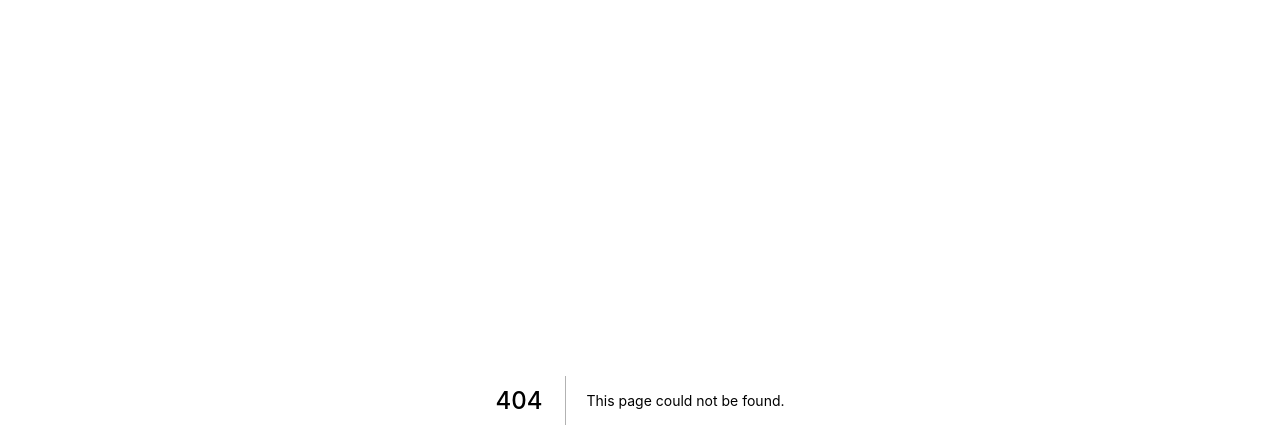
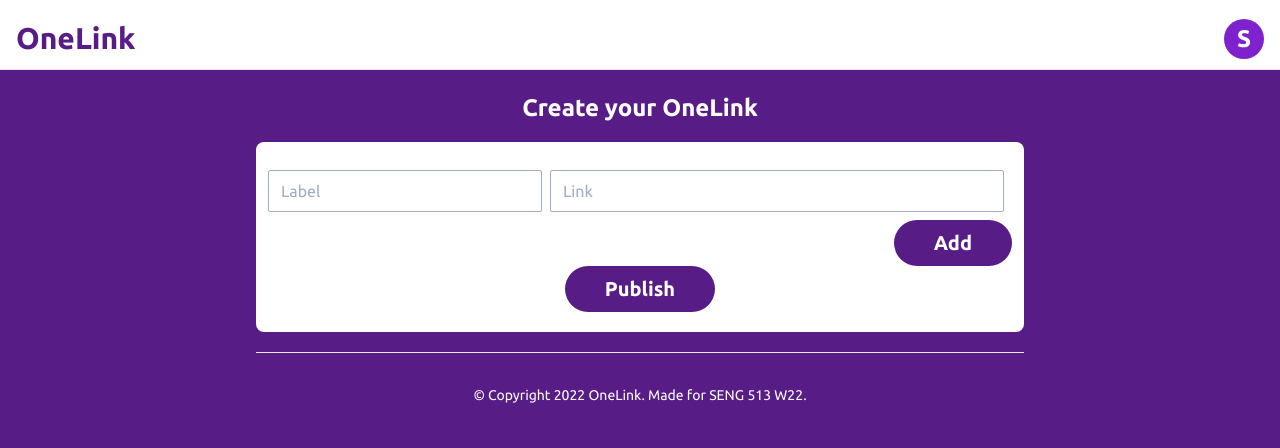
Before and after one commit to JCayabyab/onelink, a Next.js app: page /create in a window 1280 px wide. Before the commit this address had no page. Shown: the top 448 px of the page. Built offline with nearby package versions, Linux system fonts and the light colour scheme; sample sign-in values are in the browser's storage.

Commit message:
Add create form

```diff
--- /dev/null
+++ b/src/pages/create.tsx
@@ -0,0 +1,145 @@
+import { FormEvent, useCallback, useMemo, useState } from 'react';
+
+import { XCircleIcon } from '@heroicons/react/solid';
+
+import { Meta } from '@/layout/Meta';
+import { Main } from '@/templates/Main';
+
+interface ILinkInput {
+  label: string;
+  link: string;
+  id: number;
+}
+
+interface ILink {
+  label: string;
+  link: string;
+}
+
+interface ILinkInputMap {
+  [key: number]: ILinkInput;
+}
+
+const useLinkInputs = (existingLinkInputs: ILink[] = []) => {
+  const [linkInputMap, setLinkInputMap] = useState<ILinkInputMap>(
+    existingLinkInputs.reduce(
+      (obj: { map: ILinkInputMap; ctr: number }, li: ILink) => ({
+        map: {
+          ...obj.map,
+          [obj.ctr]: {
+            ...li,
+            id: obj.ctr,
+          },
+        },
+        ctr: obj.ctr + 1,
+      }),
+      { map: {}, ctr: 0 }
+    ).map
+  );
+
+  const [counter, setCounter] = useState<number>(existingLinkInputs.length + 1);
+
+  const addLinkInput = useCallback(() => {
+    setLinkInputMap((prevLinkInputMap) => ({
+      ...prevLinkInputMap,
+      [counter]: { label: '', link: '', id: counter },
+    }));
+    setCounter((prevCounter) => prevCounter + 1);
+  }, [setLinkInputMap, counter, setCounter]);
+
+  const removeLinkInput = useCallback(
+    (id: number) => {
+      setLinkInputMap((prevLinkInputs) => {
+        const newLinkInputs = { ...prevLinkInputs };
+        delete newLinkInputs[id];
+        return newLinkInputs;
+      });
+    },
+    [setLinkInputMap]
+  );
+
+  const setLinkInput = useCallback(
+    (id: number, label: string, link: string) =>
+      setLinkInputMap((prevLinkInputMap) => ({
+        ...prevLinkInputMap,
+        [id]: { link, label, id },
+      })),
+    [setLinkInputMap]
+  );
+
+  const linkInputs = useMemo(() => Object.values(linkInputMap), [linkInputMap]);
+
+  const renderLinkInputs = () =>
+    linkInputs.map(({ id, label, link }) => (
+      <div key={id} className="flex">
+        <input
+          type="text"
+          value={label}
+          onChange={(event: FormEvent<HTMLInputElement>) =>
+            setLinkInput(id, event.currentTarget.value, link)
+          }
+          placeholder="Label"
+          className="my-2 flex-[0.3] rounded-sm text-black"
+        ></input>
+        <input
+          type="text"
+          value={link}
+          onChange={(event: FormEvent<HTMLInputElement>) =>
+            setLinkInput(id, label, event.currentTarget.value)
+          }
+          placeholder="Link"
+          className="m-2 flex-[0.7] rounded-sm text-black"
+        ></input>
+        {linkInputs.length > 1 && (
+          <button
+            onClick={() => removeLinkInput(id)}
+            className="text-red-500 hover:text-red-600"
+          >
+            <XCircleIcon className="h-5 w-5 " />
+          </button>
+        )}
+      </div>
+    ));
+
+  return {
+    linkInputs,
+    addLinkInput,
+    renderLinkInputs,
+  };
+};
+
+const Create = () => {
+  const { addLinkInput, renderLinkInputs } = useLinkInputs([
+    { link: '', label: '' },
+  ]);
+
+  return (
+    <Main
+      meta={
+        <Meta
+          title="Create OneLink"
+          description="Create a OneLink page for your account."
+        />
+      }
+    >
+      <h1 className="mb-4 text-center font-sans text-2xl font-bold text-white">
+        Create your OneLink
+      </h1>
+      <div className="container mt-2 rounded-lg bg-white px-3 py-5">
+        <div>{renderLinkInputs()}</div>
+        <div className="flex justify-end" onClick={addLinkInput}>
+          <button className="rounded-full bg-purple-900 px-10 py-2 text-xl font-bold text-white">
+            Add
+          </button>
+        </div>
+        <div className="flex justify-center">
+          <button className="rounded-full bg-purple-900 px-10 py-2 text-xl font-bold text-white">
+            Publish
+          </button>
+        </div>
+      </div>
+    </Main>
+  );
+};
+
+export default Create;
```
